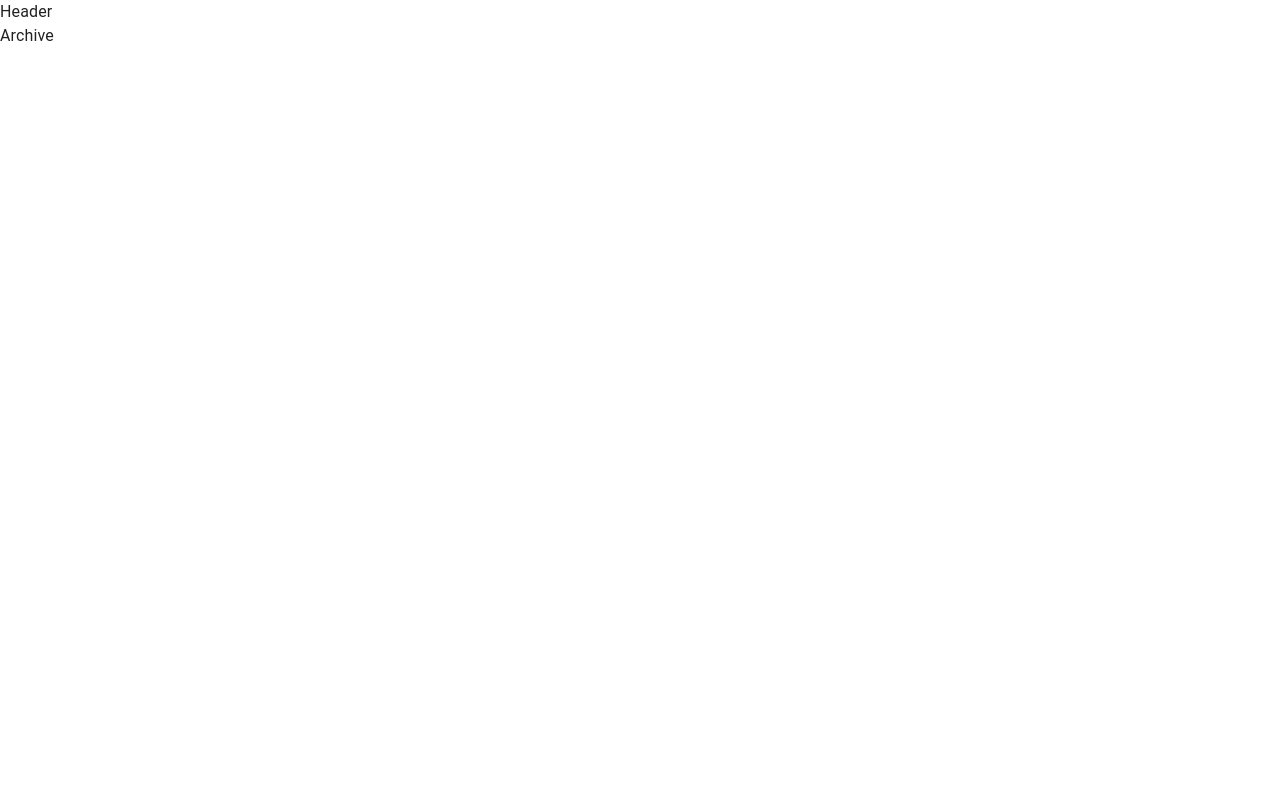
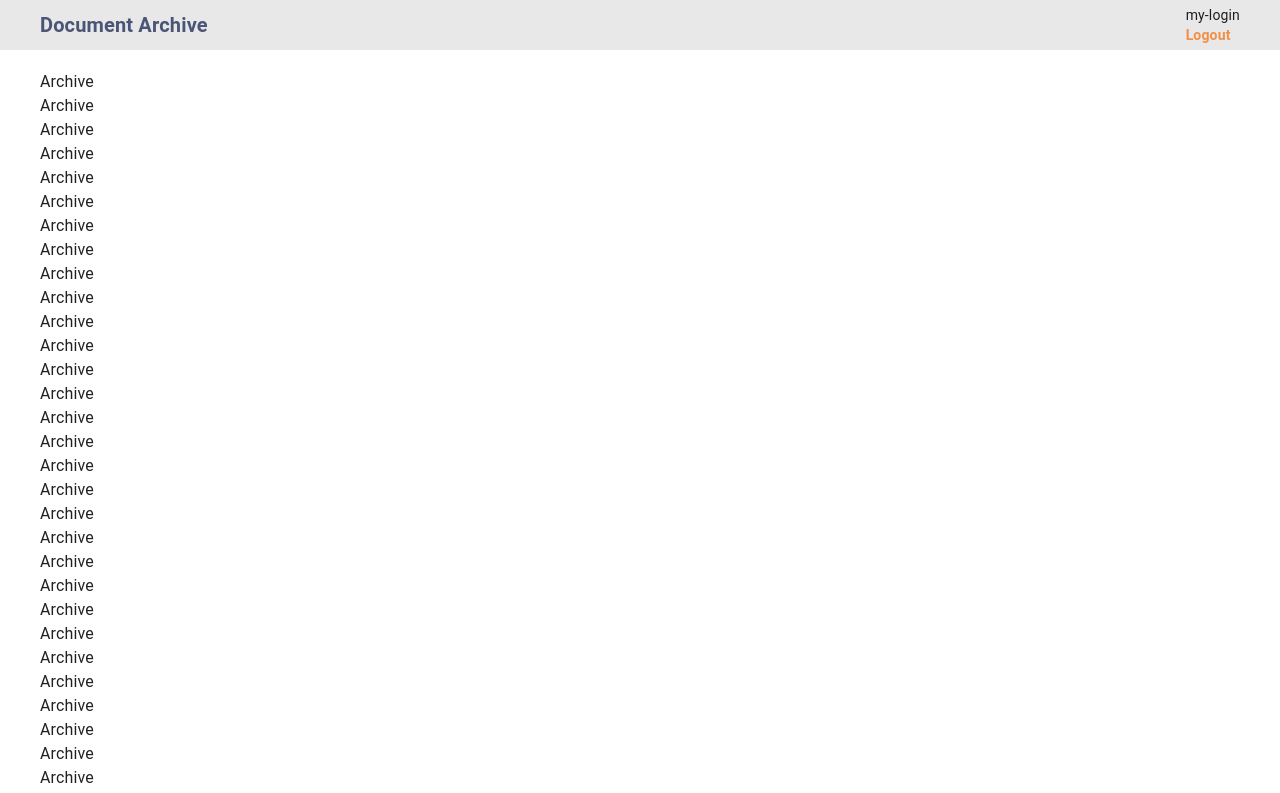
Before and after one commit to nikitsch/DocManager, a React (Vite) app in the folder apps/frontend/: page /archive in a window 1280 px wide. Shown: the top 793 px of the page. Built offline with nearby package versions, Linux system fonts and the light colour scheme.

Commit message:
feat: navigation

```diff
--- a/apps/frontend/src/app/providers/RouterProvider.tsx
+++ b/apps/frontend/src/app/providers/RouterProvider.tsx
@@ -6,8 +6,8 @@ import SkeletonRegisterPage from '~pages/register/ui/SkeletonRegisterPage';
 import RequestPage from '~pages/RequestPage';
 import { RoutesPaths } from '~shared/enum/Routes';
 import PageLoader from '~shared/ui/page-loader';
-import AuthLayout from '~widgets/auth-layout/ui';
-import WindowLayout from '~widgets/window-layout/ui';
+import AuthLayout from '~widgets/auth-layout';
+import WindowLayout from '~widgets/window-layout';
 
 const RegisterPage = lazy(() => import('~pages/register'));
 const CreateRequestPage = lazy(() => import('~pages/CreateRequestPage'));
--- a/apps/frontend/src/pages/ArchivePage.tsx
+++ b/apps/frontend/src/pages/ArchivePage.tsx
@@ -1,5 +1,47 @@
 import type { FC } from 'react';
 
-const ArchivePage: FC = () => <>Archive</>;
+const ArchivePage: FC = () => {
+  return (
+    <>
+    <div>Archive</div>
+    <div>Archive</div>
+    <div>Archive</div>
+    <div>Archive</div>
+    <div>Archive</div>
+    <div>Archive</div>
+    <div>Archive</div>
+    <div>Archive</div>
+    <div>Archive</div>
+    <div>Archive</div>
+    <div>Archive</div>
+    <div>Archive</div>
+    <div>Archive</div>
+    <div>Archive</div>
+    <div>Archive</div>
+    <div>Archive</div>
+    <div>Archive</div>
+    <div>Archive</div>
+    <div>Archive</div>
+    <div>Archive</div>
+    <div>Archive</div>
+    <div>Archive</div>
+    <div>Archive</div>
+    <div>Archive</div>
+    <div>Archive</div>
+    <div>Archive</div>
+    <div>Archive</div>
+    <div>Archive</div>
+    <div>Archive</div>
+    <div>Archive</div>
+    <div>Archive</div>
+    <div>Archive</div>
+    <div>Archive</div>
+    <div>Archive</div>
+    <div>Archive</div>
+    <div>Archive</div>
+    <div>Archive</div>
+    </>
+  )
+};
 
 export default ArchivePage;
--- a/apps/frontend/src/pages/register/ui/RegisterPageForm.tsx
+++ b/apps/frontend/src/pages/register/ui/RegisterPageForm.tsx
@@ -11,7 +11,7 @@ const RegisterPageForm: FC = () => {
   return (
     <Form form={form} onSubmit={onSubmit}>
       <Stack direction="column" spacing={2}>
-        <FormTextField name="username" label="Username" required />
+        <FormTextField name="username" label="Username" minLength={5} required />
         <FormTextField
           name="password"
           label="Password"
--- /dev/null
+++ b/apps/frontend/src/widgets/window-layout/index.tsx
@@ -0,0 +1,15 @@
+import type { FC } from 'react';
+import { Outlet } from 'react-router';
+import Navigation from './ui/Navigation';
+import Stack from '@mui/material/Stack';
+
+const WindowLayout: FC = () => (
+  <>
+    <Navigation />
+    <Stack margin='20px 40px'>
+      <Outlet />
+    </Stack>
+  </>
+);
+
+export default WindowLayout;
--- /dev/null
+++ b/apps/frontend/src/widgets/window-layout/ui/Navigation.tsx
@@ -0,0 +1,28 @@
+import Stack from '@mui/material/Stack';
+import Typography from '@mui/material/Typography';
+import Link from '@mui/material/Link';
+import { RoutesPaths } from '~shared/enum/Routes';
+
+import type { FC } from 'react';
+
+const Navigation: FC = () => (
+  <Stack
+    position='sticky'
+    direction='row'
+    alignItems="center"
+    justifyContent="space-between"
+    top='0'
+    width="100%"
+    height='50px'
+    padding='8px 40px'
+    sx={{ backgroundColor: 'rgba(230, 230, 230, 0.92)' }}
+  >
+    <Link href={RoutesPaths.ARCHIVE} variant="h6" fontWeight='bold' underline="hover" color='#4A5577'>Document Archive</Link>
+    <Stack>
+      <Typography variant='body2'>my-login</Typography>
+      <Link href={RoutesPaths.LOGIN} variant="body2" fontWeight='bold' underline="hover" color='#F29047'>Logout</Link>
+    </Stack>
+  </Stack>
+);
+
+export default Navigation;
--- a/apps/frontend/src/widgets/window-layout/ui/index.tsx
+++ /dev/null
@@ -1,11 +0,0 @@
-import type { FC } from 'react';
-import { Outlet } from 'react-router';
-
-const WindowLayout: FC = () => (
-  <>
-    <div>Header</div>
-    <Outlet />
-  </>
-);
-
-export default WindowLayout;
```
Also changed, not shown: apps/frontend/src/widgets/auth-layout/index.tsx (renamed from apps/frontend/src/widgets/auth-layout/ui/index.tsx), 1 other file (tests, documents, lock files or other folders).
